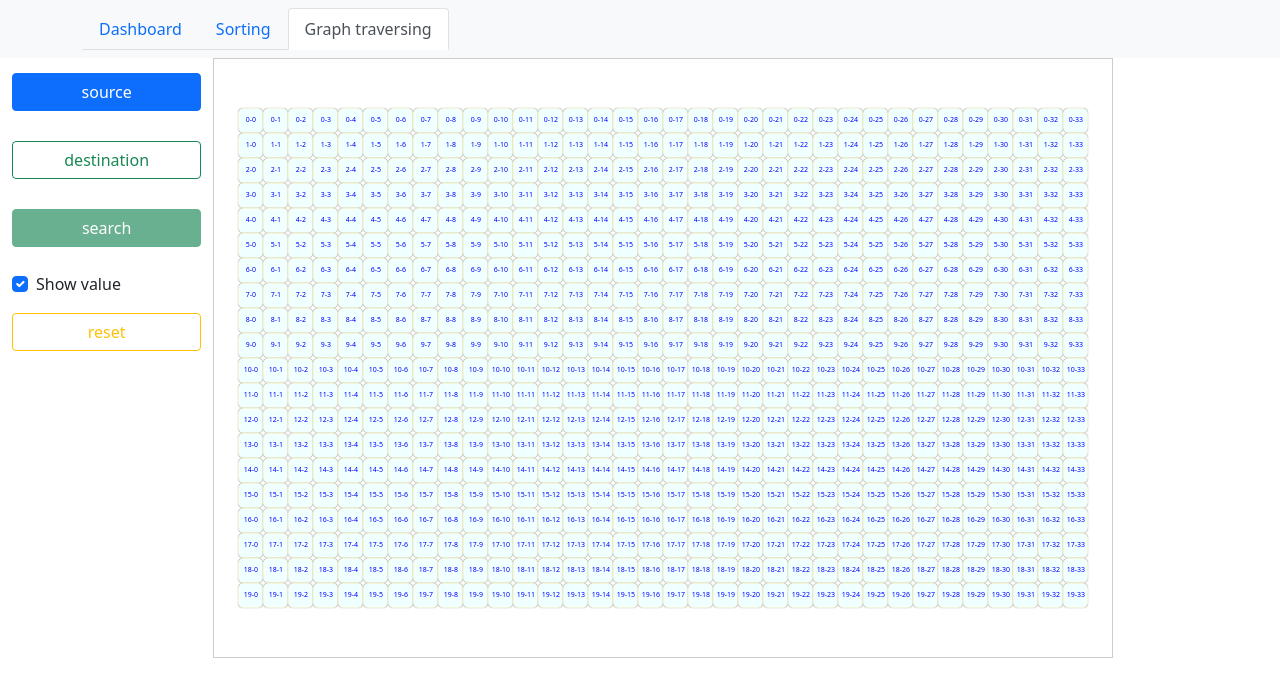
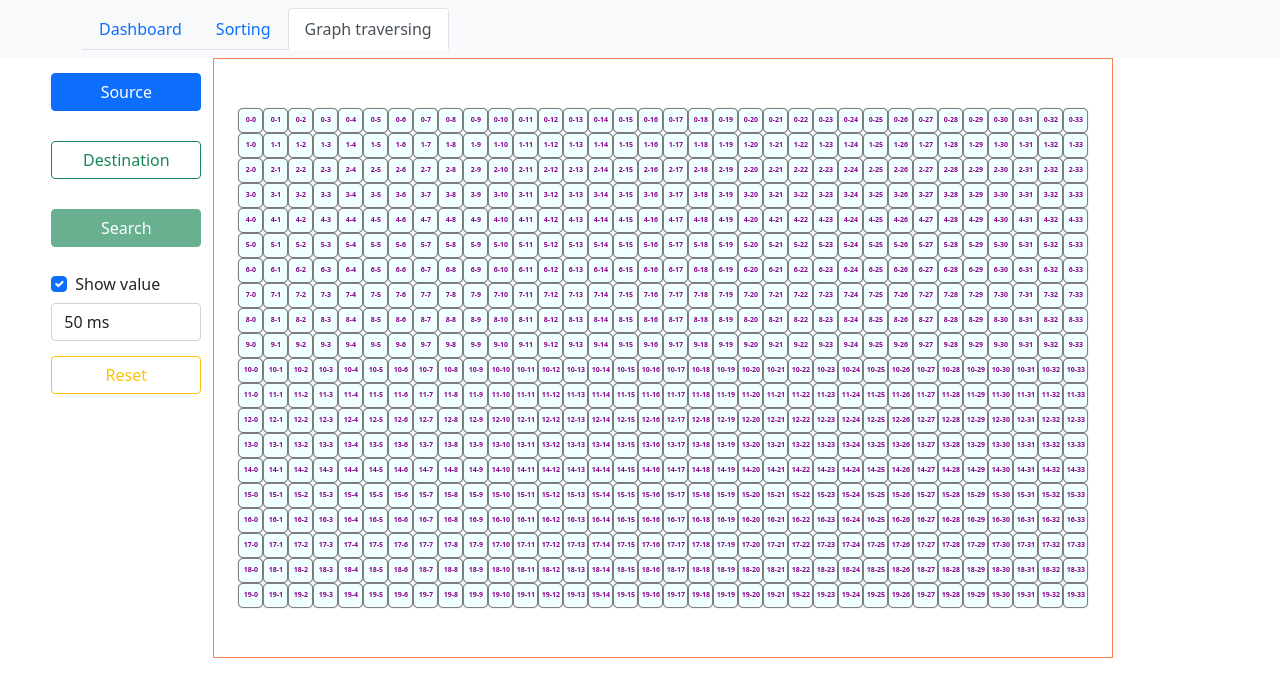
Before and after one commit to gitcseme/sort-visualizer, an Angular app: page /graph in a window 1280 px wide. Shown: the top 696 px of the page. Built offline with nearby package versions, Linux system fonts and the light colour scheme.

Commit message:
updated ui of board and node colors

```diff
--- a/src/app/graph-algo.service.ts
+++ b/src/app/graph-algo.service.ts
@@ -11,6 +11,7 @@ export class GraphAlgoService {
   operationDelay: number = 50;
   @Output() visiteNode = new EventEmitter<{node: Node, colorClass: string}>();
   @Output() tracePathEvent = new EventEmitter<Node>();
+  container: HTMLCollection | undefined;
 
   // algorithm specific
   dx: number[] = [-1, 0, 1,  0];
@@ -20,17 +21,17 @@ export class GraphAlgoService {
 
   constructor() { }
 
-  async bfs(source: Node, dest: Node, grid: Node[][], rows: number, cols: number): Promise<Node | undefined>
+  async bfs(source: Node, dest: Node, grid: Node[][]): Promise<Node | undefined>
   {
-    this.rows = rows;
-    this.cols = cols;
-    let q = new Queue<Node>();
+    this.rows = grid.length;
+    this.cols = grid[0].length;
+    let queue = new Queue<Node>();
     source.visited = true;
-    q.push(source);
+    queue.push(source);
     await this.delayExecution(this.operationDelay);
 
-    while(!q.empty()) {
-      let u = q.pop()!;
+    while(!queue.empty()) {
+      let u = queue.pop()!;
       this.visiteNode.emit({ node: u, colorClass: 'internal'});
       await this.delayExecution(this.operationDelay);
 
@@ -44,7 +45,7 @@ export class GraphAlgoService {
 
           grid[r][c].visited = true;
           grid[r][c].parent = u;    // track parent
-          q.push(grid[r][c]);
+          queue.push(grid[r][c]);
 
           if (dest.x == r && dest.y == c) {
             console.log('found dest: ', r, c);
@@ -75,7 +76,9 @@ export class GraphAlgoService {
 
   private isSafe(r: number, c: number): boolean {
     if (r >= 0 && r < this.rows && c >= 0 && c < this.cols) {
-      return true;
+      let node = this.container?.item(r*this.cols + c);
+      if (!node?.classList.contains('block_path'))
+        return true;
     }
     return false;
   }
--- a/src/app/graph/graph.component.css
+++ b/src/app/graph/graph.component.css
@@ -3,10 +3,11 @@
   max-width: 900px;
   min-width: 900px;
   min-height: 600px;
-  border: 1px solid #ccc;
+  border: 1px solid coral;
   flex-wrap: wrap;
   align-content: center;
   justify-content: center;
+  background-color: white;
 }
 
 .node {
@@ -14,13 +15,14 @@
   height: 25px;
   border-radius: 5px;
   background-color: azure;
-  border: 1px solid beige;
+  border: 1px solid gray;
   box-shadow: 0 0 1px rgb(0 0 0 / 50%);
   display: flex;
   justify-content: center;
   align-items: center;
-  color: blue;
+  color: darkmagenta;
   font-size: 7px;
+  font-weight: 700;
 }
 
 .node:hover {
@@ -49,8 +51,8 @@
 }
 
 .neighbour {
-  background-color: darkolivegreen;
-  border: 1px solid blue;
+  background-color: darkcyan;
+  border: 1px solid chartreuse;
   transition: .5s;
 }
 
@@ -67,10 +69,15 @@
   display: flex;
   flex-direction: column;
   justify-content: flex-start;
+  align-items: flex-end;
 }
 
 .action-buttons button {
   margin: 15px 0;
+}
+
+.col-md-2.action-buttons > .left-side {
+  width: 150px;
 }
 
 .block_path {
--- a/src/app/graph/graph.component.html
+++ b/src/app/graph/graph.component.html
@@ -1,16 +1,24 @@
 <div class="row">
   <div class="col-md-2 action-buttons">
-    <button (click)="initSource()" class="btn btn-primary">source</button>
-    <button (click)="initDestination()" class="btn btn-outline-success">destination</button>
-    <button (click)="search()" [disabled]="readyToSort()" class="btn btn-success">search</button>
+    <button (click)="initSource()" class="btn btn-primary left-side">Source</button>
+    <button (click)="initDestination()" class="btn btn-outline-success left-side">Destination</button>
+    <button (click)="search()" [disabled]="readyToSort()" class="btn btn-success left-side">Search</button>
 
-    <div class="form-check" style="margin-top: 10px;">
+    <div class="form-check left-side" style="margin-top: 10px;">
       <input [(ngModel)]="showGridValue" class="form-check-input" type="checkbox" value="" id="flexCheckDefault">
       <label class="form-check-label" for="flexCheckDefault">
         Show value
       </label>
     </div>
-    <button (click)="reload()" class="btn btn-outline-warning">reset</button>
+    <div class="option-item left-side" style="margin-top: 5px;">
+      <select class="form-control left-item"
+        [(ngModel)]="operationDelay"
+        (change)="onOperationDelayChange()">
+        <option value="" disabled>Delay</option>
+        <option *ngFor="let time of msTime" [value]="time">{{time}} ms</option>
+      </select>
+    </div>
+    <button (click)="reload()" class="btn btn-outline-warning left-side">Reset</button>
 
   </div>
   <div class="col graph-container" #g_containerRef>
--- a/src/app/graph/graph.component.ts
+++ b/src/app/graph/graph.component.ts
@@ -1,6 +1,6 @@
 import { AfterViewInit, Component, ElementRef, OnInit, ViewChild } from '@angular/core';
 import { GraphAlgoService } from '../graph-algo.service';
-import { distinctUntilChanged, distinctUntilKeyChanged, fromEvent, map, Observable, Subscription, switchMap, takeUntil, throttleTime } from 'rxjs';
+import { distinctUntilChanged, fromEvent, Observable, Subscription, switchMap, takeUntil, throttleTime } from 'rxjs';
 import { Router } from '@angular/router';
 
 @Component({
@@ -14,6 +14,8 @@ export class GraphComponent implements OnInit, AfterViewInit {
   rows: number = 20;
   cols: number = 34;
   showGridValue: boolean = true;
+  operationDelay: number = 50;
+  msTime: number[] = [20, 50, 100, 200, 500];
 
   grid: Node[][] = [];
   nodes: string[] = [];
@@ -21,14 +23,15 @@ export class GraphComponent implements OnInit, AfterViewInit {
   constructor(private graphAlgoService: GraphAlgoService, private router: Router) { }
 
   // MOUSE EVENTS
-  mouseHoldSubscription: Subscription | undefined;
   mousedown: Observable<Event>| undefined;
   mousemove: Observable<Event>| undefined;
   mouseup: Observable<Event>| undefined;
   mouseHold$: Observable<Event>| undefined;
+  mouseHoldSubscription: Subscription | undefined;
 
   ngAfterViewInit(): void {
     this.container = (this.containerRef?.nativeElement as HTMLDivElement).children;
+    this.graphAlgoService.container = this.container;
 
     this.mousedown = fromEvent(this.containerRef?.nativeElement, 'mousedown');
     this.mousemove = fromEvent(this.containerRef?.nativeElement, 'mousemove');
@@ -77,7 +80,7 @@ export class GraphComponent implements OnInit, AfterViewInit {
     });
 
     if (this.sourceNode !== undefined && this.destNode !== undefined) {
-      let destination = await this.graphAlgoService.bfs(this.sourceNode, this.destNode, this.grid, this.rows, this.cols);
+      let destination = await this.graphAlgoService.bfs(this.sourceNode, this.destNode, this.grid);
       if (destination !== undefined) {
         await this.graphAlgoService.tracePath(destination.parent, this.sourceNode);
         this.resetNodes();
@@ -115,6 +118,9 @@ export class GraphComponent implements OnInit, AfterViewInit {
     this.router.navigateByUrl('/', { skipLocationChange: true }).then(() => {
       this.router.navigate(['graph']);
     });
+  }
+  onOperationDelayChange() {
+    this.graphAlgoService.operationDelay = this.operationDelay;
   }
 
   updateNode(node: string): void {
```
